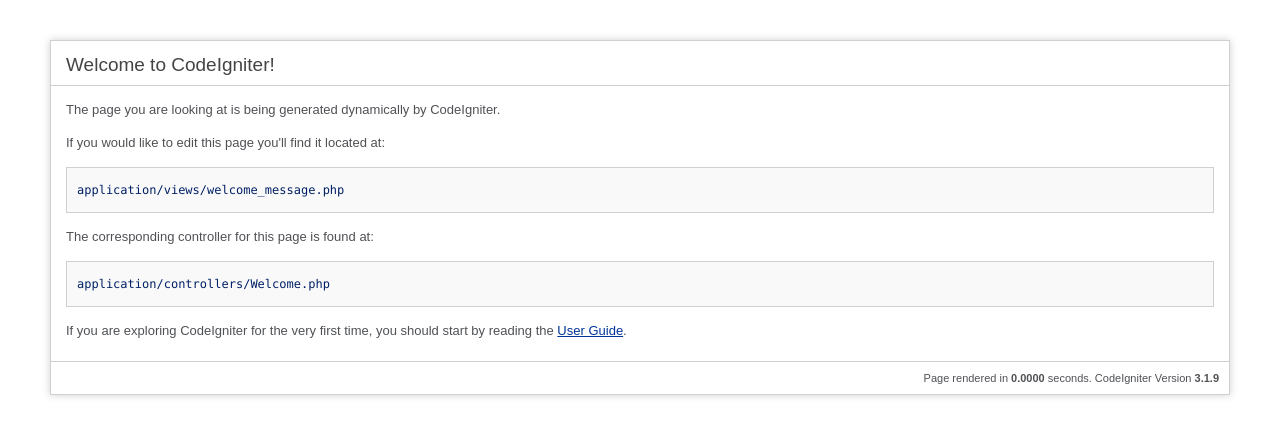
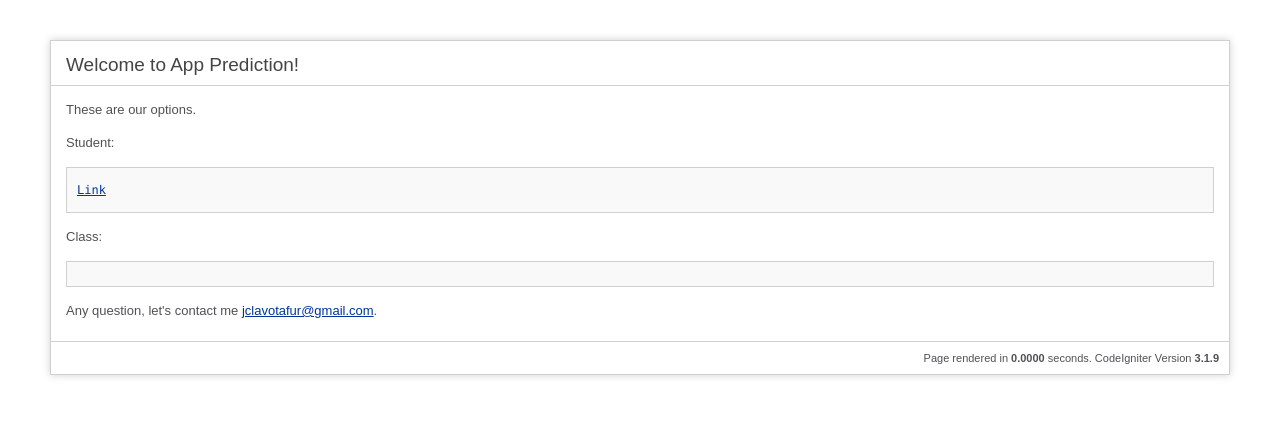
Before and after one commit to Jclavo/app_prediction, a CodeIgniter app: page /database/ in a window 1280 px wide. Shown: the top 437 px of the page. Run offline with CodeIgniter, Linux system fonts and the light colour scheme.

Commit message:
CRUD student

```diff
--- a/application/config/autoload.php
+++ b/application/config/autoload.php
@@ -89,7 +89,7 @@
 |
 |	$autoload['helper'] = array('url', 'file');
 */
-$autoload['helper'] = array();
+$autoload['helper'] = array('url');
 
 /*
 | -------------------------------------------------------------------
--- a/application/views/welcome_message.php
+++ b/application/views/welcome_message.php
@@ -68,18 +68,18 @@
 <body>
 
 <div id="container">
-	<h1>Welcome to CodeIgniter!</h1>
+	<h1>Welcome to App Prediction!</h1>
 
 	<div id="body">
-		<p>The page you are looking at is being generated dynamically by CodeIgniter.</p>
+		<p>These are our options.</p>
 
-		<p>If you would like to edit this page you'll find it located at:</p>
-		<code>application/views/welcome_message.php</code>
+		<p>Student:</p>
+		<code><a href="<?php echo site_url('student') ?>">Link</a></code>
 
-		<p>The corresponding controller for this page is found at:</p>
-		<code>application/controllers/Welcome.php</code>
+		<p>Class:</p>
+		<code></code>
 
-		<p>If you are exploring CodeIgniter for the very first time, you should start by reading the <a href="user_guide/">User Guide</a>.</p>
+		<p>Any question, let's contact me <a href="user_guide/">jclavotafur@gmail.com</a>.</p>
 	</div>
 
 	<p class="footer">Page rendered in <strong>{elapsed_time}</strong> seconds. <?php echo  (ENVIRONMENT === 'development') ?  'CodeIgniter Version <strong>' . CI_VERSION . '</strong>' : '' ?></p>
```
